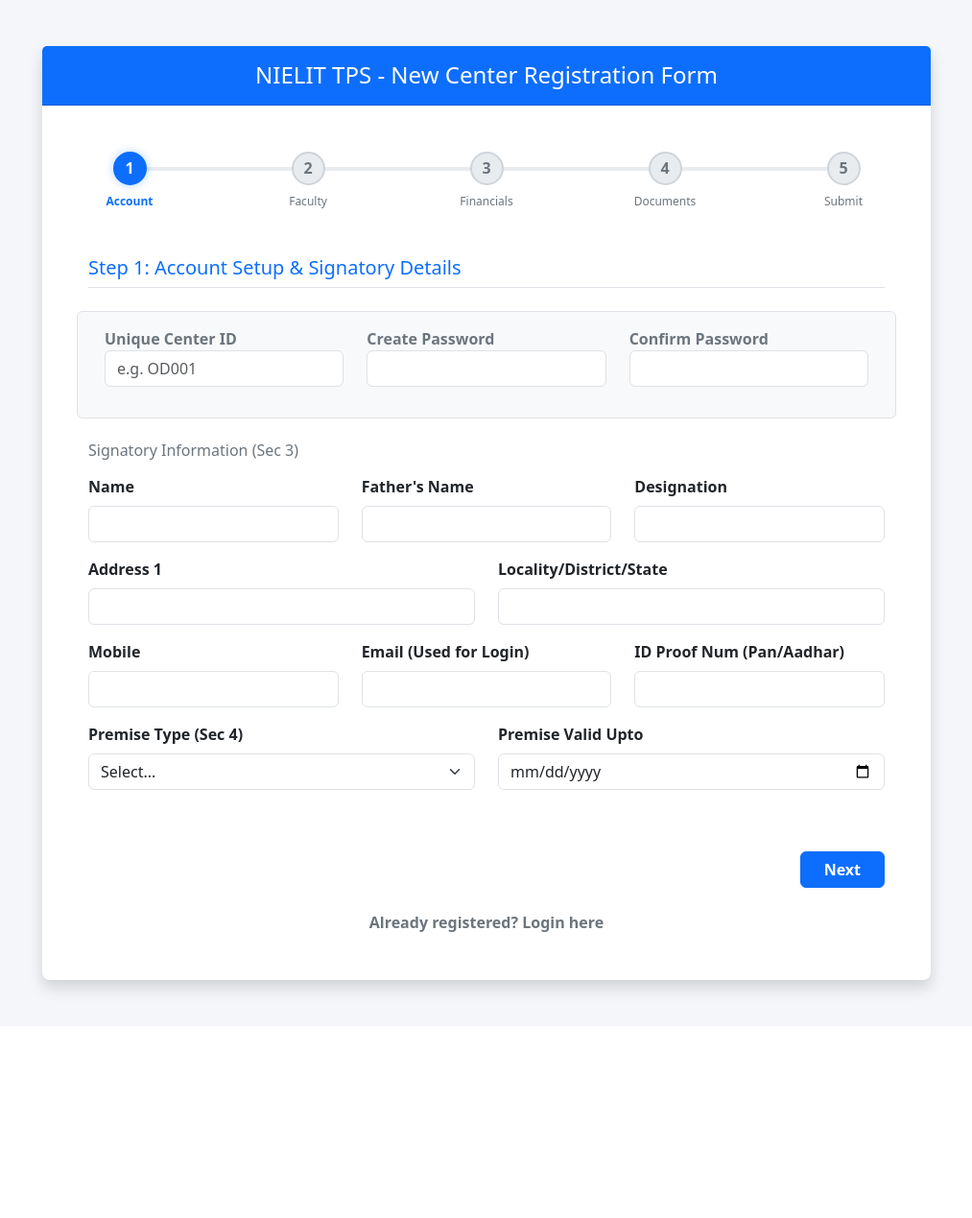
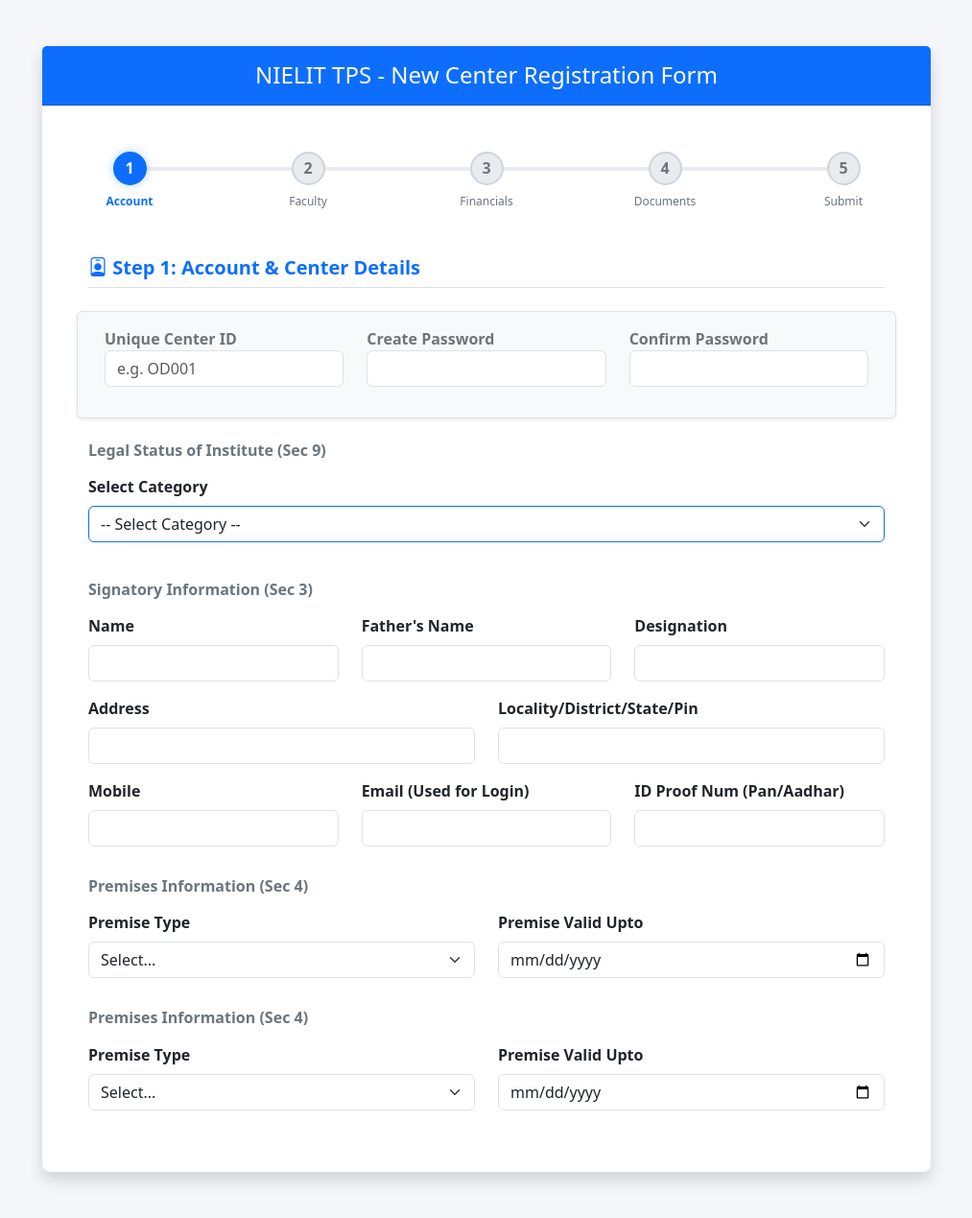
Before and after one commit to nielitadmin/tpms, a PHP site: page /tp/tp_signup.php in a window 1280 px wide. Shown: the whole page at 96% size, without its empty margins (133-1146 px from the left). Before the commit the page ends 1041 px from the top, so only its background shows below. Run offline with PHP 8.4, Linux system fonts and the light colour scheme.

Commit message:
feat: move legal status selection to step 1 of registration

```diff
--- a/tp/tp_signup.php
+++ b/tp/tp_signup.php
@@ -89,89 +89,106 @@ if ($_SERVER["REQUEST_METHOD"] == "POST") {
                     <form id="signupForm" method="POST" action="" enctype="multipart/form-data">
 
                         <div class="form-step active" id="step-0">
-                            <h5 class="border-bottom pb-2 mb-4 text-primary">Step 1: Account Setup & Signatory Details</h5>
-                            <div class="row bg-light p-3 rounded mb-4 border">
+                            <h5 class="border-bottom pb-2 mb-4 text-primary fw-bold"><i class="bi bi-person-badge"></i> Step 1: Account & Center Details</h5>
+
+                            <div class="row bg-light p-3 rounded mb-4 border shadow-sm">
                                 <div class="col-md-4 mb-3"><label class="fw-bold text-secondary">Unique Center ID</label><input type="text" name="center_id" class="form-control" required placeholder="e.g. OD001"></div>
                                 <div class="col-md-4 mb-3"><label class="fw-bold text-secondary">Create Password</label><input type="password" name="password" class="form-control" required minlength="6"></div>
                                 <div class="col-md-4 mb-3"><label class="fw-bold text-secondary">Confirm Password</label><input type="password" name="confirm_password" class="form-control" required minlength="6"></div>
                             </div>
 
-                            <h6 class="text-secondary mb-3">Signatory Information (Sec 3)</h6>
+                            <h6 class="text-secondary mb-3 fw-bold">Legal Status of Institute (Sec 9)</h6>
+                            <div class="row mb-4">
+                                <div class="col-md-12 mb-3">
+                                    <label class="form-label fw-bold">Select Category</label>
+                                    <select name="legal_status" id="legalStatus" class="form-select border-primary" required>
+                                        <option value="">-- Select Category --</option>
+                                        <option value="proprietorship">(1) Proprietorship Concern</option>
+                                        <option value="partnership">(2) Partnership</option>
+                                        <option value="society">(3) Society / NGO</option>
+                                        <option value="trust">(4) Trust</option>
+                                        <option value="company">(5) Company</option>
+                                    </select>
+                                </div>
+                            </div>
+
+                            <h6 class="text-secondary mb-3 fw-bold">Signatory Information (Sec 3)</h6>
                             <div class="row">
                                 <div class="col-md-4 mb-3"><label class="form-label fw-bold">Name</label><input type="text" name="sig_name" class="form-control" required></div>
                                 <div class="col-md-4 mb-3"><label class="form-label fw-bold">Father's Name</label><input type="text" name="sig_fname" class="form-control" required></div>
                                 <div class="col-md-4 mb-3"><label class="form-label fw-bold">Designation</label><input type="text" name="sig_designation" class="form-control" required></div>
-
-                                <div class="col-md-6 mb-3"><label class="form-label fw-bold">Address 1</label><input type="text" name="sig_address1" class="form-control" required></div>
-                                <div class="col-md-6 mb-3"><label class="form-label fw-bold">Locality/District/State</label><input type="text" name="sig_locality" class="form-control" required></div>
-
+                                <div class="col-md-6 mb-3"><label class="form-label fw-bold">Address</label><input type="text" name="sig_address" class="form-control" required></div>
+                                <div class="col-md-6 mb-3"><label class="form-label fw-bold">Locality/District/State/Pin</label><input type="text" name="sig_locality" class="form-control" required></div>
                                 <div class="col-md-4 mb-3"><label class="form-label fw-bold">Mobile</label><input type="text" name="sig_mobile" class="form-control" required></div>
                                 <div class="col-md-4 mb-3"><label class="form-label fw-bold">Email (Used for Login)</label><input type="email" name="sig_email" class="form-control" required></div>
                                 <div class="col-md-4 mb-3"><label class="form-label fw-bold">ID Proof Num (Pan/Aadhar)</label><input type="text" name="sig_id_number" class="form-control" required></div>
+                            </div>
 
+                            <h6 class="text-secondary mt-3 mb-3 fw-bold">Premises Information (Sec 4)</h6>
+                            <div class="row">
                                 <div class="col-md-6 mb-3">
-                                    <label class="form-label fw-bold">Premise Type (Sec 4)</label>
-                                    <select name="premise_type" class="form-select" required>
-                                        <option value="">Select...</option><option value="Owned">Owned</option><option value="Rented">Rented (Long Term)</option>
-                                    </select>
+                                    <label class="form-label fw-bold">Premise Type</label>
+                                    <select name="premise_type" class="form-select" required><option value="">Select...</option><option value="Owned">Owned</option><option value="Rented">Rented</option></select>
+                                </div>
+                                <div class="col-md-6 mb-3"><label class="form-label fw-bold">Premise Valid Upto</label><input type="date" name="premise_valid_upto" class="form-control" required></div>
+                            </div>
+                        </div>
+
+                            <h6 class="text-secondary mt-3 mb-3 fw-bold">Premises Information (Sec 4)</h6>
+                            <div class="row">
+                                <div class="col-md-6 mb-3">
+                                    <label class="form-label fw-bold">Premise Type</label>
+                                    <select name="premise_type" class="form-select" required><option value="">Select...</option><option value="Owned">Owned</option><option value="Rented">Rented</option></select>
                                 </div>
                                 <div class="col-md-6 mb-3"><label class="form-label fw-bold">Premise Valid Upto</label><input type="date" name="premise_valid_upto" class="form-control" required></div>
                             </div>
                         </div>
 
                         <div class="form-step" id="step-1">
-                            <h5 class="border-bottom pb-2 mb-4 text-primary">Step 2: Faculty Details (Sec 12 & 13)</h5>
+                            <h5 class="border-bottom pb-2 mb-4 text-primary fw-bold"><i class="bi bi-building"></i> Step 2: Infrastructure & Faculty</h5>
+
+                            <h6 class="text-secondary mb-3 fw-bold">Basic Infrastructure (Required for Approval)</h6>
+                            <div class="row bg-light p-3 rounded mb-4 border">
+                                <div class="col-md-3 mb-3"><label class="form-label fw-bold">Carpet Area (Sq ft)</label><input type="number" name="infra_area" class="form-control" required></div>
+                                <div class="col-md-3 mb-3"><label class="form-label fw-bold">No. of Classrooms</label><input type="number" name="infra_classes" class="form-control" required></div>
+                                <div class="col-md-3 mb-3"><label class="form-label fw-bold">No. of Comp. Labs</label><input type="number" name="infra_labs" class="form-control" required></div>
+                                <div class="col-md-3 mb-3"><label class="form-label fw-bold">Total Seating Capacity</label><input type="number" name="infra_seats" class="form-control" required></div>
+                            </div>
+
+                            <h6 class="text-secondary mb-3 fw-bold">Primary Faculty Details</h6>
                             <div class="row">
                                 <div class="col-md-6 mb-3"><label class="form-label fw-bold">Name of Primary Faculty</label><input type="text" name="fac_name[]" class="form-control" required></div>
                                 <div class="col-md-6 mb-3"><label class="form-label fw-bold">Qualification</label><input type="text" name="fac_qualification[]" class="form-control" required placeholder="e.g. OSCIT"></div>
-                                <div class="col-md-4 mb-3"><label class="form-label fw-bold">Year of Passing</label><input type="text" name="fac_yop[]" class="form-control" required></div>
+                                <div class="col-md-4 mb-3">
+                                    <label class="form-label fw-bold">Examination Passed</label>
+                                    <select name="fac_exam[]" class="form-select" required>
+                                        <option value="">Select...</option><option value="MCA">MCA</option><option value="BCA">BCA</option><option value="OSCIT">OSCIT</option><option value="Others">Others</option>
+                                    </select>
+                                </div>
+                                <div class="col-md-4 mb-3"><label class="form-label fw-bold">Year of Passing</label><input type="number" name="fac_yop[]" class="form-control" required min="1990" max="2030"></div>
                                 <div class="col-md-4 mb-3"><label class="form-label fw-bold">Board / University</label><input type="text" name="fac_board[]" class="form-control" required></div>
-                                <div class="col-md-4 mb-3"><label class="form-label fw-bold">Experience (Dates)</label><input type="text" name="fac_exp[]" class="form-control" placeholder="DD-MM-YY to DD-MM-YY" required></div>
+                                <div class="col-md-6 mb-3"><label class="form-label fw-bold">Experience (Dates)</label><input type="text" name="fac_exp[]" class="form-control" placeholder="DD-MM-YYYY to DD-MM-YYYY" required></div>
+                                <div class="col-md-6 mb-3"><label class="form-label fw-bold">Name of Org. (Experience)</label><input type="text" name="fac_exp_org[]" class="form-control" required></div>
                             </div>
                         </div>
 
                         <div class="form-step" id="step-2">
-                            <h5 class="border-bottom pb-2 mb-4 text-primary">Step 3: Financial Details (Sec 14)</h5>
+                            <h5 class="border-bottom pb-2 mb-4 text-primary fw-bold"><i class="bi bi-graph-up-arrow"></i> Step 3: Financial Details</h5>
                             <div class="row">
                                 <div class="col-md-6 mb-3"><label class="form-label fw-bold">Financial Ending Year</label><input type="number" name="fin_year" class="form-control" placeholder="e.g. 2024" required></div>
-                                <div class="col-md-6 mb-3"><label class="form-label fw-bold">Turnover in Computer Training</label><input type="text" name="fin_turnover" class="form-control" required></div>
+                                <div class="col-md-6 mb-3"><label class="form-label fw-bold">Turnover in Computer Training (₹)</label><input type="text" name="fin_turnover_comp" class="form-control" required></div>
+                                <div class="col-md-6 mb-3"><label class="form-label fw-bold">Turnover in Other Activities (₹)</label><input type="text" name="fin_turnover_other" class="form-control" required></div>
                                 <div class="col-md-6 mb-3">
                                     <label class="form-label fw-bold">Income Tax Exempted</label>
                                     <select name="fin_tax_exempt" class="form-select" required><option value="">Select...</option><option value="Y">Yes</option><option value="N">No</option></select>
                                 </div>
-                                <div class="col-md-6 mb-3"><label class="form-label fw-bold">Students Placed</label><input type="number" name="fin_placed" class="form-control" required></div>
+                                <div class="col-md-6 mb-3"><label class="form-label fw-bold">Total Students Placed</label><input type="number" name="fin_placed" class="form-control" required></div>
                             </div>
                         </div>
 
                         <div class="form-step" id="step-3">
-                            <h5 class="border-bottom pb-2 mb-4 text-primary">Step 4: Upload Documents (Sec 17)</h5>
-                            <div class="alert alert-warning small">Upload PDF/JPG (Max 2MB each)</div>
-                            <div class="row">
-                                <div class="col-md-6 mb-3"><label class="form-label small fw-bold">1. Authorized ID Proof</label><input type="file" name="doc_id_proof" class="form-control form-control-sm" required></div>
-                                <div class="col-md-6 mb-3"><label class="form-label small fw-bold">2. Signatory Signature</label><input type="file" name="doc_signature" class="form-control form-control-sm" required></div>
-                                <div class="col-md-6 mb-3"><label class="form-label small fw-bold">3. Layout Map</label><input type="file" name="doc_layout" class="form-control form-control-sm" required></div>
-                                <div class="col-md-6 mb-3"><label class="form-label small fw-bold">4. Govt Registration Cert.</label><input type="file" name="doc_govt_reg" class="form-control form-control-sm" required></div>
-                                <div class="col-md-6 mb-3"><label class="form-label small fw-bold">5. Lease/Rent Agreement (NOC)</label><input type="file" name="doc_lease" class="form-control form-control-sm" required></div>
-                                <div class="col-md-6 mb-3"><label class="form-label small fw-bold">6. Building/Lab Photos</label><input type="file" name="doc_photos" class="form-control form-control-sm" required></div>
-                            </div>
-                        </div>
-
-                        <div class="form-step" id="step-4">
-                            <h5 class="border-bottom pb-2 mb-4 text-primary">Step 5: Final Declaration</h5>
-                            <div class="alert alert-info">I declare that all information and uploaded documents are authentic.</div>
-                            <div class="form-check mb-4">
-                                <input class="form-check-input" type="checkbox" id="agreeTerms" required>
-                                <label class="form-check-label fw-bold" for="agreeTerms">I agree to NIELIT Terms & Conditions</label>
-                            </div>
-                            <button type="submit" class="btn btn-success btn-lg w-100 fw-bold shadow-sm">Submit Application for Admin Approval</button>
-                        </div>
-
-                        <div class="d-flex justify-content-between mt-5" id="formNavigation">
-                            <button type="button" class="btn btn-secondary px-4 fw-bold" id="prevBtn" onclick="nextPrev(-1)" style="display: none;">Previous</button>
-                            <button type="button" class="btn btn-primary px-4 fw-bold ms-auto" id="nextBtn" onclick="nextPrev(1)">Next</button>
-                        </div>
-
-                    </form>
+                            <h5 class="border-bottom pb-2 mb-4 text-primary fw-bold"><i class="bi bi-folder-check"></i> Step 4: Upload Documents</h5>
+                            <div class="alert alert-warning small"><i class="bi bi-exclamation-triangle"></i> Upload PDF/JPG
                     <div class="text-center mt-4">
                         <a href="../login.php" class="text-decoration-none fw-bold text-secondary">Already registered? Login here</a>
                     </div>
```
